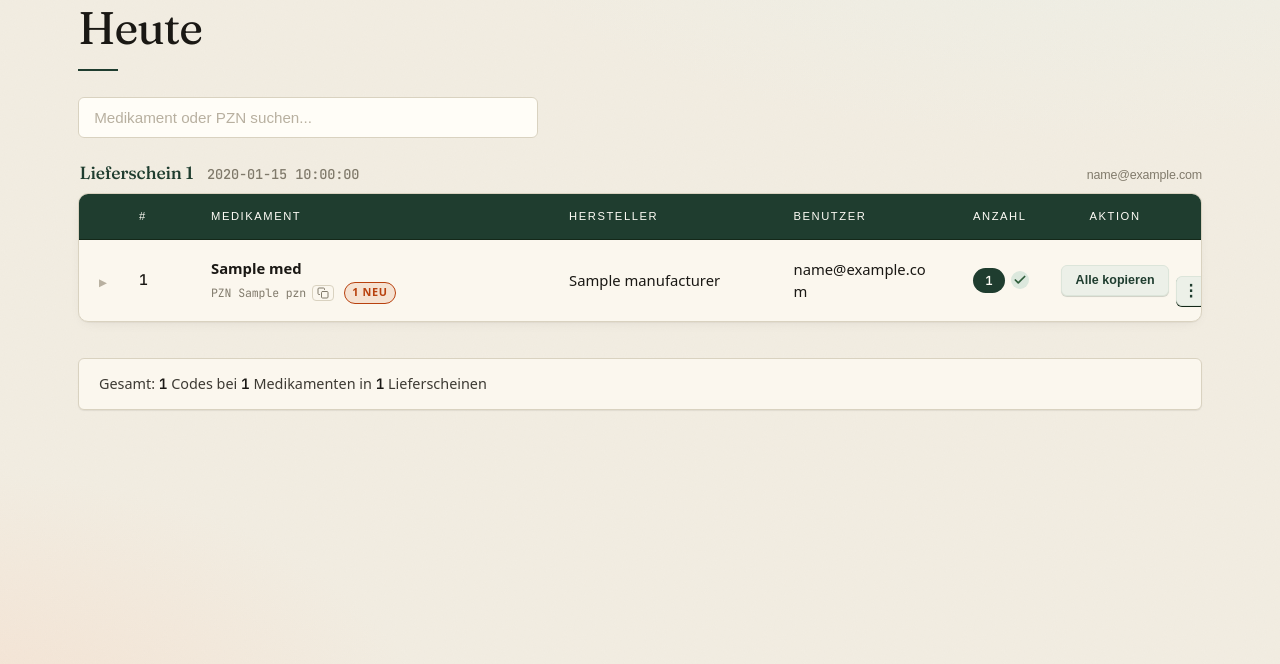
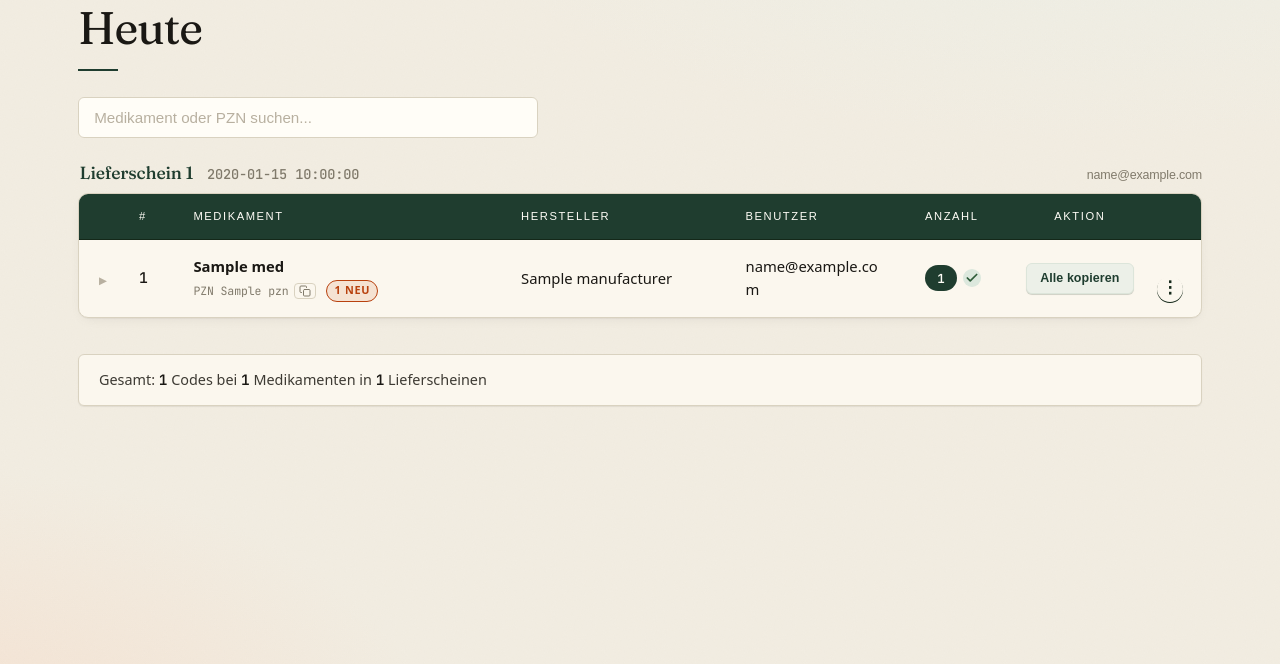
Before and after one commit to Maximanija1/sankt_georg_website, a Flask app: template templates/today.html in a window 1280 px wide. Shown: the part 136-800 px from the top of the page. Run offline with Flask 3, Linux system fonts and the light colour scheme; the template is opened without the code that fills it: most values are stand-ins (such as "Sample title", 1, 10 or a date in 2020); some libraries are stand-ins or nearby versions.

Commit message:
Updated the triple button style.css

```diff
--- a/static/app.js
+++ b/static/app.js
@@ -515,31 +515,42 @@
             });
         });
 
-        document.querySelectorAll(".btn-actions").forEach(function (btn) {
-            const popover = btn.nextElementSibling;
-            if (!popover || !popover.classList.contains("action-menu-popover")) return;
-            btn.addEventListener("click", function (e) {
-                e.stopPropagation();
-                document.querySelectorAll(".action-menu-popover").forEach(function (p) {
-                    if (p !== popover) p.hidden = true;
-                });
-                document.querySelectorAll(".btn-actions").forEach(function (b) {
-                    if (b !== btn) b.setAttribute("aria-expanded", "false");
-                });
-                const isOpen = !popover.hidden;
-                popover.hidden = isOpen;
-                btn.setAttribute("aria-expanded", String(!isOpen));
-            });
-        });
-
-        document.addEventListener("click", function () {
+        function closeAllActionMenus() {
             document.querySelectorAll(".action-menu-popover").forEach(function (p) {
                 p.hidden = true;
             });
             document.querySelectorAll(".btn-actions").forEach(function (b) {
                 b.setAttribute("aria-expanded", "false");
             });
+        }
+
+        document.querySelectorAll(".btn-actions").forEach(function (btn) {
+            const popover = btn.nextElementSibling;
+            if (!popover || !popover.classList.contains("action-menu-popover")) return;
+            btn.addEventListener("click", function (e) {
+                e.stopPropagation();
+                const wasOpen = !popover.hidden;
+                closeAllActionMenus();
+                if (wasOpen) return;
+
+                const rect = btn.getBoundingClientRect();
+                popover.hidden = false;
+                const popWidth = popover.offsetWidth;
+                const margin = 8;
+                let left = rect.right - popWidth;
+                if (left < margin) left = margin;
+                if (left + popWidth > window.innerWidth - margin) {
+                    left = window.innerWidth - margin - popWidth;
+                }
+                popover.style.top = (rect.bottom + 6) + "px";
+                popover.style.left = left + "px";
+                btn.setAttribute("aria-expanded", "true");
+            });
         });
+
+        document.addEventListener("click", closeAllActionMenus);
+        window.addEventListener("scroll", closeAllActionMenus, { passive: true });
+        window.addEventListener("resize", closeAllActionMenus);
 
         initExpandRows();
 
--- a/static/style.css
+++ b/static/style.css
@@ -481,7 +481,17 @@ table.fixed-table {
 }
 
 table.fixed-table .col-idx {
-    width: 4.5rem;
+    width: 3.4rem;
+}
+
+table.fixed-table .col-menu {
+    width: 3rem;
+}
+
+table.fixed-table td.menu-cell,
+table.fixed-table th.col-menu {
+    padding-left: 0.25rem;
+    padding-right: 0.5rem;
 }
 
 table.fixed-table td:nth-child(2),
@@ -509,7 +519,13 @@ table.fixed-table .col-action {
 
 table.fixed-table td:last-child,
 table.fixed-table th:last-child {
-    padding-right: 2rem;
+    padding-right: 0.85rem;
+    padding-left: 0;
+}
+
+table.fixed-table td:nth-last-child(2),
+table.fixed-table th:nth-last-child(2) {
+    padding-right: 0.4rem;
 }
 
 table.fixed-table.with-user .col-user {
@@ -522,22 +538,22 @@ table.fixed-table th {
     word-break: break-word;
 }
 
-/* # (first), Anzahl (2nd-to-last), Aktion (last) must stay on one line */
+/* # (first) and the last three columns (Anzahl, Aktion, Mehr) stay single-line */
 table.fixed-table th:first-child,
 table.fixed-table td:first-child,
-table.fixed-table th:nth-last-child(-n+2),
-table.fixed-table td:nth-last-child(-n+2) {
+table.fixed-table th:nth-last-child(-n+3),
+table.fixed-table td:nth-last-child(-n+3) {
     white-space: nowrap;
     overflow-wrap: normal;
     word-break: normal;
 }
 
-table.fixed-table th:nth-last-child(-n+2),
-table.fixed-table td:nth-last-child(-n+2) {
+table.fixed-table th:nth-last-child(-n+3),
+table.fixed-table td:nth-last-child(-n+3) {
     text-align: center;
 }
 
-table.fixed-table td:nth-last-child(-n+2),
+table.fixed-table td:nth-last-child(-n+3),
 table.fixed-table td:first-child {
     vertical-align: middle;
 }
@@ -1442,37 +1458,42 @@ main.container>*:nth-child(5) {
     }
 }
 
-/* ---------- Action cell (Alle kopieren + ⋮ menu) ---------- */
-
-.action-cell {
-    display: flex;
-    align-items: center;
-    gap: 0.4rem;
+/* ---------- ⋮ menu column ---------- */
+
+.menu-cell {
+    padding: 0;
+    text-align: center;
 }
 
 .action-menu {
     position: relative;
+    display: inline-block;
+    line-height: 0;
 }
 
 .btn-actions {
+    background: transparent;
+    color: var(--bottle-deep);
+    border: 1px solid transparent;
+    width: 1.65rem;
+    height: 1.65rem;
+    padding: 0;
+    font-size: 1.05rem;
+    line-height: 1;
+    letter-spacing: 0.05em;
+    cursor: pointer;
+    border-radius: 50%;
+    display: inline-flex;
+    align-items: center;
+    justify-content: center;
+    transition: background 0.12s ease, color 0.12s ease;
+}
+
+.btn-actions:hover,
+.btn-actions:focus-visible {
     background: var(--bottle-tint);
-    color: var(--bottle);
-    border: 1px solid var(--bottle-soft);
-    width: 1.9rem;
-    height: 1.9rem;
-    padding: 0;
-    font-size: 1rem;
-    line-height: 1;
-    cursor: pointer;
-    border-radius: 6px;
-    display: inline-flex;
-    align-items: center;
-    justify-content: center;
-}
-
-.btn-actions:hover {
-    background: var(--bottle-soft);
     color: var(--bottle-deep);
+    outline: none;
 }
 
 .btn-actions[aria-expanded="true"] {
--- a/templates/_medication_table.html
+++ b/templates/_medication_table.html
@@ -8,6 +8,7 @@
         <col class="col-user">
         <col class="col-count">
         <col class="col-action">
+        <col class="col-menu">
     </colgroup>
     {% else %}
     <colgroup>
@@ -17,6 +18,7 @@
         <col class="col-mfr">
         <col class="col-count">
         <col class="col-action">
+        <col class="col-menu">
     </colgroup>
     {% endif %}
     <thead>
@@ -30,6 +32,7 @@
             {% endif %}
             <th>Anzahl</th>
             <th>Aktion</th>
+            <th class="col-menu" aria-label="Mehr"></th>
         </tr>
     </thead>
     <tbody>
@@ -80,7 +83,6 @@
                 </span>
             </td>
             <td>
-                <div class="action-cell">
                 <button class="btn-copy"
                     data-pzn="{{ med.pzn|default('', true) }}"
                     data-from="{{ p_from }}"
@@ -88,10 +90,12 @@
                     {% if session_at %}data-session-at="{{ session_at }}"{% endif %}>
                     Alle kopieren
                 </button>
+            </td>
+            <td class="menu-cell">
                 <div class="action-menu">
                     <button type="button" class="btn-actions"
                         aria-haspopup="true" aria-expanded="false"
-                            aria-label="Weitere Aktionen">&#x22EE;</button>
+                        aria-label="Weitere Aktionen" title="Weitere Aktionen">&#x22EE;</button>
                     <ul class="action-menu-popover" hidden>
                         <li>
                             <a class="action-menu-item"
@@ -99,11 +103,11 @@
                                     pzn=med.pzn|default('', true),
                                     name=med.product_name,
                                     **{'from': p_from, 'to': p_to, 'session_at': session_at|default('')}) }}">
-                                    Als XML herunterladen
+                                <svg width="14" height="14" viewBox="0 0 24 24" fill="none" stroke="currentColor" stroke-width="2" stroke-linecap="round" stroke-linejoin="round" aria-hidden="true"><path d="M21 15v4a2 2 0 0 1-2 2H5a2 2 0 0 1-2-2v-4"/><polyline points="7 10 12 15 17 10"/><line x1="12" y1="15" x2="12" y2="3"/></svg>
+                                <span>Als XML herunterladen</span>
                             </a>
                         </li>
                     </ul>
-                    </div>
                 </div>
             </td>
         </tr>
@@ -113,7 +117,7 @@
             data-from="{{ p_from }}"
             data-to="{{ p_to }}"
             {% if session_at %}data-session-at="{{ session_at }}"{% endif %}>
-            <td colspan="{% if med.user_email %}7{% else %}6{% endif %}" class="med-detail-cell">
+            <td colspan="{% if med.user_email %}8{% else %}7{% endif %}" class="med-detail-cell">
                 <div class="med-detail-inner">
                     <div class="med-detail-toolbar">
                         <div class="codes-select-row">
```
Also changed, not shown: other parts of static/style.css (+49 -18 lines). Lines whose indentation alone changed are shown as unchanged.
